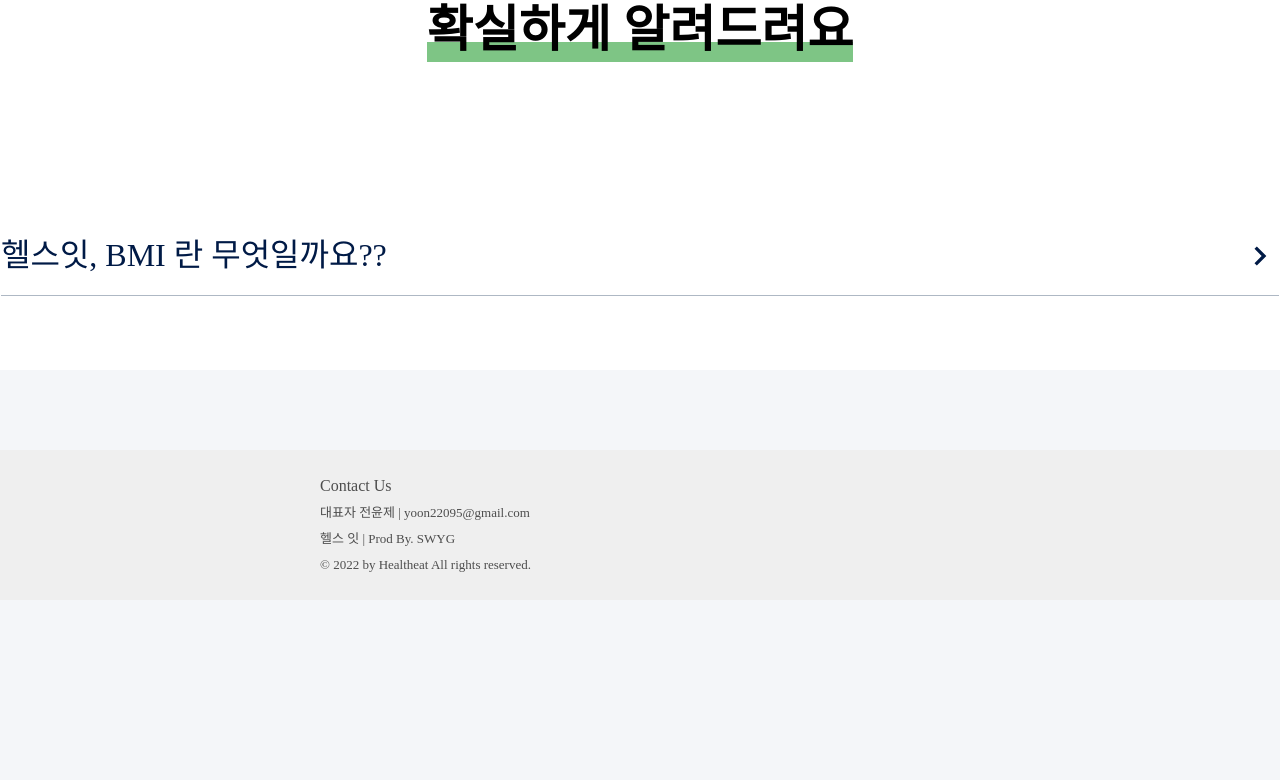
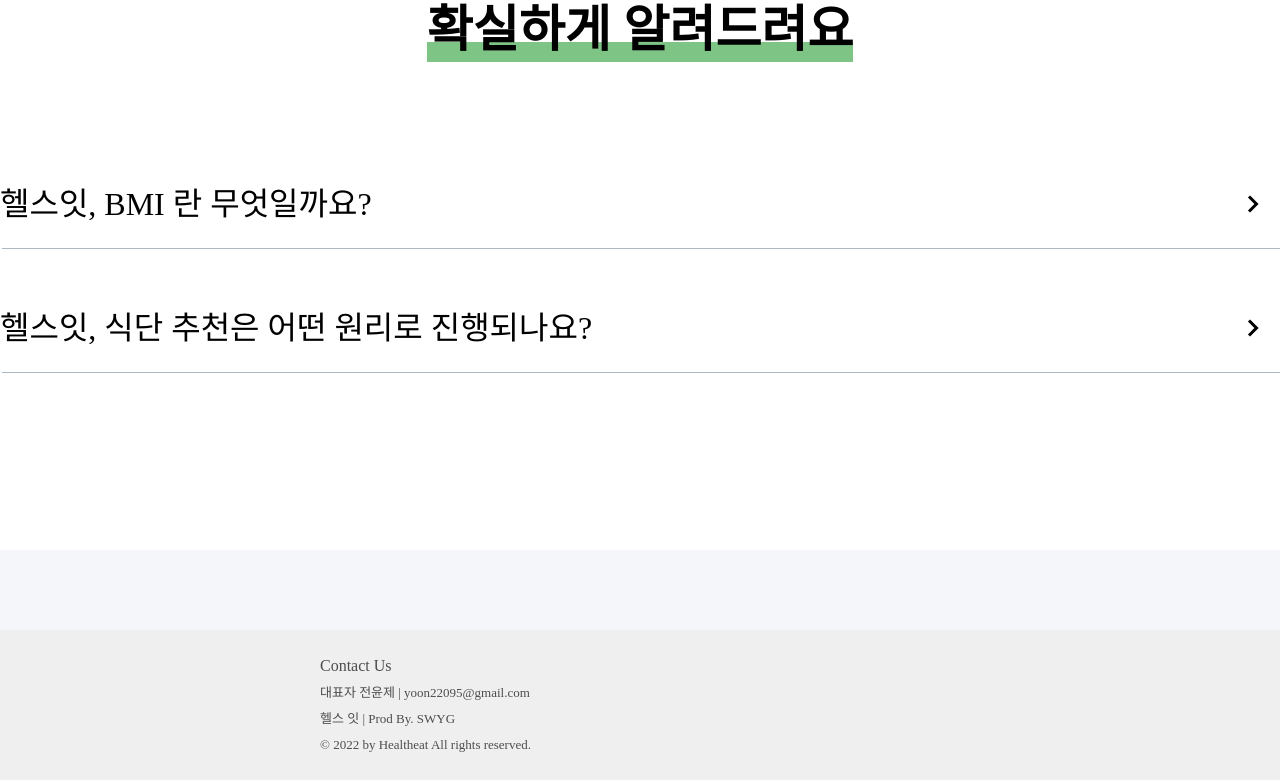
Before and after one commit to HealthIt/frontend, a React (Create React App) app: page / in a window 1280 px wide. Shown: the part 3888-4668 px from the top of the page. Before the commit the page ends 4488 px from the top, so only its background shows below. Built offline with nearby package versions, Linux system fonts and the light colour scheme; a web font is replaced by a local one.

Commit message:
format: 메인페이지 토글 수정/#28

```diff
--- a/src/pages/MainPage/index.tsx
+++ b/src/pages/MainPage/index.tsx
@@ -21,14 +21,10 @@ export const MainPage = () => {
     console.log('test');
     setTog(!tog);
   };
-  window.addEventListener('scroll', function () {
-    console.log(this.window.scrollY);
-  });
 
   return (
     <>
       <Header />
-
       <S.Container>
         <S.Wrap>
           <S.Banner>
@@ -53,7 +49,6 @@ export const MainPage = () => {
               그리고 어디까지 성장하는지
             </div>
           </S.Section1>
-
           <S.Section2>
             <S.HealthLogo />
             <span>
@@ -123,20 +118,10 @@ export const MainPage = () => {
               확실하게 알려드려요 <br />
             </span>
           </S.Section2>
-
-          <S.ToggleWrap>
-            <S.ToggleSub>
-              헬스잇, BMI 란 무엇일까요??
-              <S.ToggleIcon onClick={test}>
-                {tog ? <BiChevronDown /> : <BiChevronRight />}
-              </S.ToggleIcon>
-            </S.ToggleSub>
-            {tog ? <MainToggle /> : ''}
-          </S.ToggleWrap>
+          <MainToggle />
         </S.Wrap>
         <Scroll />
       </S.Container>
-
       <Footer />
     </>
   );
```
